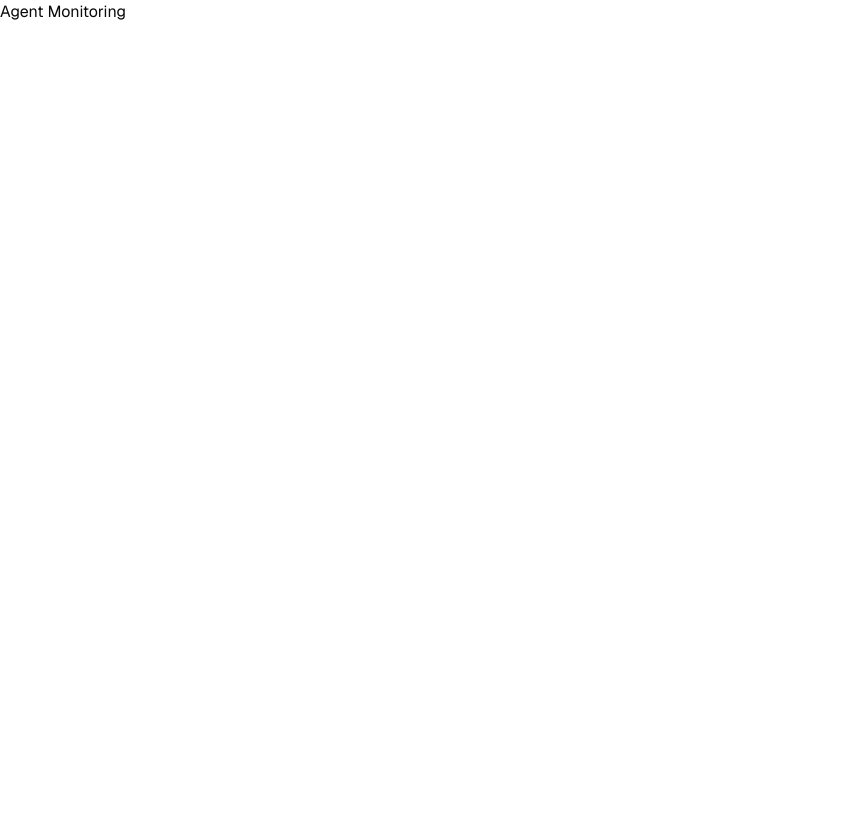
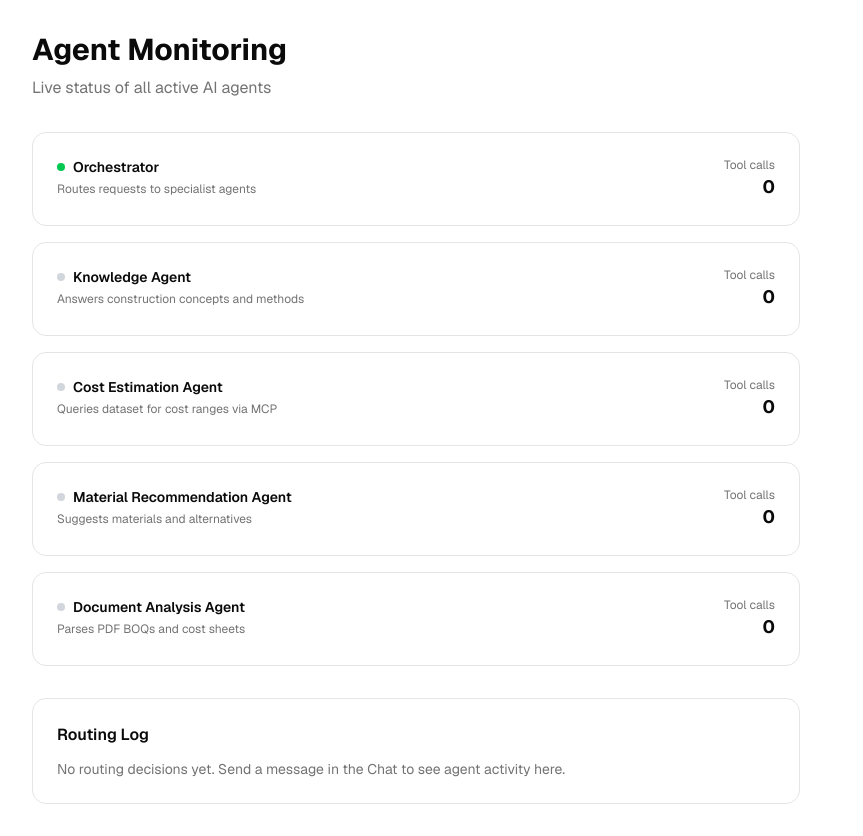
Before and after one commit to JENK2007/construction-copilot, a Next.js app in the folder web/: page /agents in a window 1280 px wide. Shown: the whole page, without its empty margins (0-863 px from the left). Before the commit the page ends 800 px from the top, so only its background shows below. Built offline with nearby package versions, Linux system fonts and the light colour scheme.

Commit message:
Build cost estimation, PDF analysis, and agent monitoring pages

```diff
--- a/web/src/app/agents/page.tsx
+++ b/web/src/app/agents/page.tsx
@@ -1,3 +1,41 @@
+'use client'
+
 export default function AgentsPage() {
-  return <h1>Agent Monitoring</h1>
+  const agents = [
+    { name: 'Orchestrator', status: 'active', description: 'Routes requests to specialist agents', calls: 0 },
+    { name: 'Knowledge Agent', status: 'idle', description: 'Answers construction concepts and methods', calls: 0 },
+    { name: 'Cost Estimation Agent', status: 'idle', description: 'Queries dataset for cost ranges via MCP', calls: 0 },
+    { name: 'Material Recommendation Agent', status: 'idle', description: 'Suggests materials and alternatives', calls: 0 },
+    { name: 'Document Analysis Agent', status: 'idle', description: 'Parses PDF BOQs and cost sheets', calls: 0 },
+  ]
+
+  return (
+    <div className="min-h-screen bg-background p-8">
+      <h1 className="text-3xl font-bold mb-2">Agent Monitoring</h1>
+      <p className="text-muted-foreground mb-8">Live status of all active AI agents</p>
+
+      <div className="grid gap-4 max-w-3xl">
+        {agents.map((agent) => (
+          <div key={agent.name} className="rounded-xl border bg-card p-6 flex items-start justify-between">
+            <div>
+              <div className="flex items-center gap-2 mb-1">
+                <span className={`w-2 h-2 rounded-full ${agent.status === 'active' ? 'bg-green-500' : 'bg-gray-300'}`} />
+                <h2 className="font-semibold text-sm">{agent.name}</h2>
+              </div>
+              <p className="text-xs text-muted-foreground">{agent.description}</p>
+            </div>
+            <div className="text-right">
+              <p className="text-xs text-muted-foreground">Tool calls</p>
+              <p className="text-lg font-bold">{agent.calls}</p>
+            </div>
+          </div>
+        ))}
+      </div>
+
+      <div className="mt-8 max-w-3xl rounded-xl border bg-card p-6">
+        <h2 className="font-semibold mb-3">Routing Log</h2>
+        <p className="text-sm text-muted-foreground">No routing decisions yet. Send a message in the Chat to see agent activity here.</p>
+      </div>
+    </div>
+  )
 }
--- a/web/src/app/cost-estimation/page.tsx
+++ b/web/src/app/cost-estimation/page.tsx
@@ -1,3 +1,52 @@
+'use client'
+
+import { useState } from 'react'
+
 export default function CostEstimationPage() {
-  return <h1>Cost Estimation</h1>
+  const [query, setQuery] = useState('')
+  const [result, setResult] = useState<string | null>(null)
+  const [loading, setLoading] = useState(false)
+
+  const estimate = async () => {
+    if (!query.trim()) return
+    setLoading(true)
+    setTimeout(() => {
+      setResult(`Estimated cost for "${query}": $12,500 - $18,000 (based on dataset). Agent backend not connected yet.`)
+      setLoading(false)
+    }, 1000)
+  }
+
+  return (
+    <div className="min-h-screen bg-background p-8">
+      <h1 className="text-3xl font-bold mb-2">Cost Estimation</h1>
+      <p className="text-muted-foreground mb-8">Get AI-powered cost estimates grounded in real construction data</p>
+
+      <div className="max-w-2xl">
+        <div className="rounded-xl border bg-card p-6 mb-4">
+          <label className="text-sm font-medium mb-2 block">Describe your project or material need</label>
+          <textarea
+            className="w-full rounded-lg border bg-background px-4 py-3 text-sm outline-none focus:ring-2 focus:ring-primary resize-none"
+            rows={4}
+            placeholder="e.g. 500 sq ft concrete foundation, residential grade..."
+            value={query}
+            onChange={(e) => setQuery(e.target.value)}
+          />
+          <button
+            onClick={estimate}
+            disabled={loading}
+            className="mt-3 px-6 py-2 rounded-lg bg-primary text-primary-foreground text-sm font-medium hover:opacity-90 disabled:opacity-50 transition"
+          >
+            {loading ? 'Estimating...' : 'Get Estimate'}
+          </button>
+        </div>
+
+        {result && (
+          <div className="rounded-xl border bg-card p-6">
+            <h2 className="text-sm font-semibold mb-2 text-muted-foreground">ESTIMATE RESULT</h2>
+            <p className="text-sm">{result}</p>
+          </div>
+        )}
+      </div>
+    </div>
+  )
 }
--- a/web/src/app/pdf-analysis/page.tsx
+++ b/web/src/app/pdf-analysis/page.tsx
@@ -1,3 +1,64 @@
+'use client'
+
+import { useState } from 'react'
+
 export default function PDFAnalysisPage() {
-  return <h1>PDF Analysis</h1>
+  const [file, setFile] = useState<File | null>(null)
+  const [result, setResult] = useState<string | null>(null)
+  const [loading, setLoading] = useState(false)
+
+  const analyze = async () => {
+    if (!file) return
+    setLoading(true)
+    setTimeout(() => {
+      setResult(`Document "${file.name}" received. Extracted 12 line items totalling $245,000. Agent backend not connected yet.`)
+      setLoading(false)
+    }, 1500)
+  }
+
+  return (
+    <div className="min-h-screen bg-background p-8">
+      <h1 className="text-3xl font-bold mb-2">PDF / BOQ Analysis</h1>
+      <p className="text-muted-foreground mb-8">Upload a Bill of Quantities or project document for AI analysis</p>
+
+      <div className="max-w-2xl">
+        <div className="rounded-xl border-2 border-dashed bg-card p-12 text-center mb-4">
+          <p className="text-muted-foreground text-sm mb-4">Drag and drop a PDF here, or click to browse</p>
+          <input
+            type="file"
+            accept=".pdf"
+            className="hidden"
+            id="file-upload"
+            onChange={(e) => setFile(e.target.files?.[0] || null)}
+          />
+          <label
+            htmlFor="file-upload"
+            className="px-6 py-2 rounded-lg bg-primary text-primary-foreground text-sm font-medium cursor-pointer hover:opacity-90 transition"
+          >
+            Browse Files
+          </label>
+          {file && (
+            <p className="mt-4 text-sm font-medium">{file.name}</p>
+          )}
+        </div>
+
+        {file && (
+          <button
+            onClick={analyze}
+            disabled={loading}
+            className="px-6 py-2 rounded-lg bg-primary text-primary-foreground text-sm font-medium hover:opacity-90 disabled:opacity-50 transition mb-4"
+          >
+            {loading ? 'Analyzing...' : 'Analyze Document'}
+          </button>
+        )}
+
+        {result && (
+          <div className="rounded-xl border bg-card p-6">
+            <h2 className="text-sm font-semibold mb-2 text-muted-foreground">ANALYSIS RESULT</h2>
+            <p className="text-sm">{result}</p>
+          </div>
+        )}
+      </div>
+    </div>
+  )
 }
```
